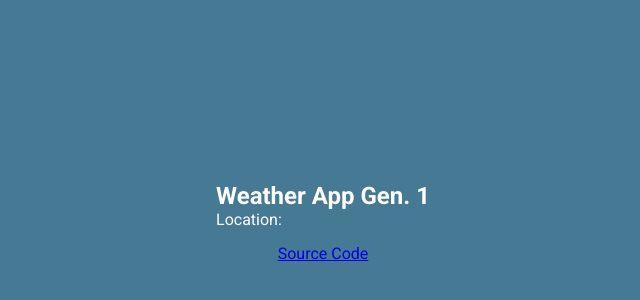
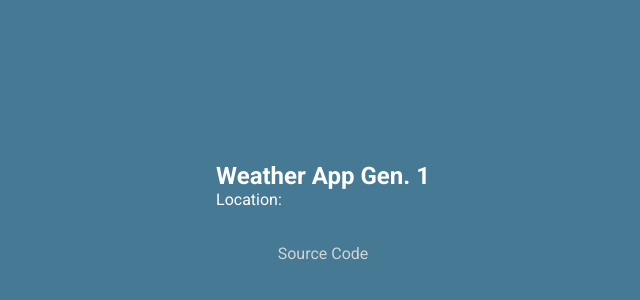
Before and after one commit to borinmorm21/weatherAppGen1, a plain HTML site: page index.html in a window 1280 px wide. Shown: the part 178-478 px from the top of the page, without its empty margins (317-957 px from the left). Drawn offline with Linux system fonts and the light colour scheme; no server answers.

Commit message:
Update style.css

```diff
--- a/style.css
+++ b/style.css
@@ -65,6 +65,12 @@ body {
   margin-top: 10px;
 }
 
+a {
+  color: #d4d4d4;
+  text-decoration: none;
+  margin: 20px;
+}
+
 @media (max-width: 600px) {
   .card {
     width: 150px;
```
